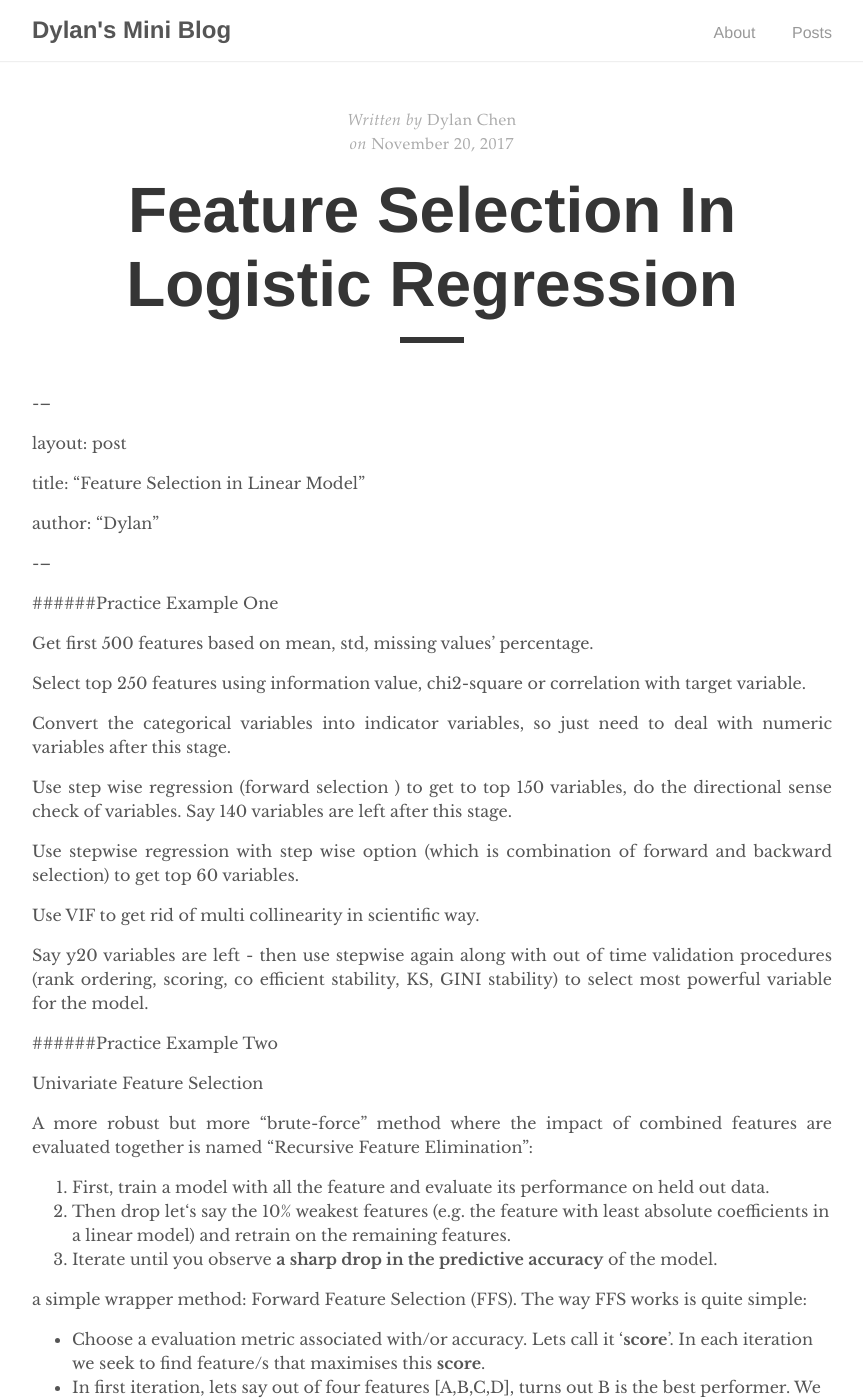
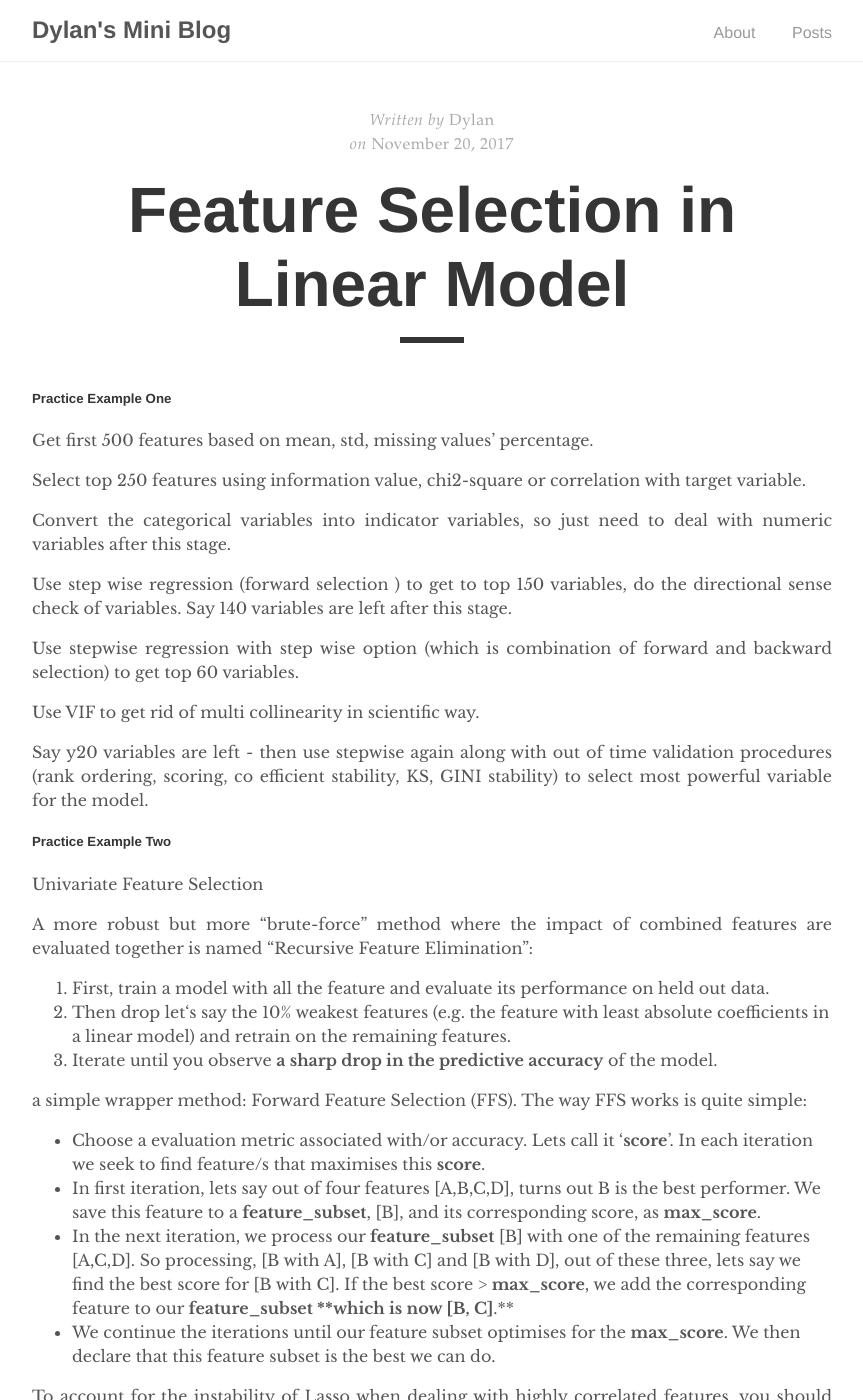
Before and after one commit to dylanchen0114/blog_pages, a Jekyll site: the page built from _posts/2017-11-20-feature-selection-in-logistic-regression.md, in a window 1280 px wide and 1400 px high. Shown: the whole window, without its empty margins (208-1071 px from the left). Built offline with Jekyll 4.4.1, drawn with Linux system fonts in a browser that asks for light colours; our own code applies the rules of GitHub Pages for plain Markdown files.

Commit message:
first post

```diff
--- a/_posts/2017-11-20-feature-selection-in-logistic-regression.md
+++ b/_posts/2017-11-20-feature-selection-in-logistic-regression.md
@@ -1,14 +1,14 @@
-\---
-
+---
 layout: post
 
 title: "Feature Selection in Linear Model"
 
 author: "Dylan"
+---
 
-\---
 
-######Practice Example One
+
+##### Practice Example One
 
 Get first 500 features based on mean, std, missing values' percentage.
 
@@ -28,7 +28,7 @@ Say y20 variables are left - then use stepwise again along with out of time vali
 
 
 
-######Practice Example Two
+##### Practice Example Two
 
 Univariate Feature Selection
 
```
